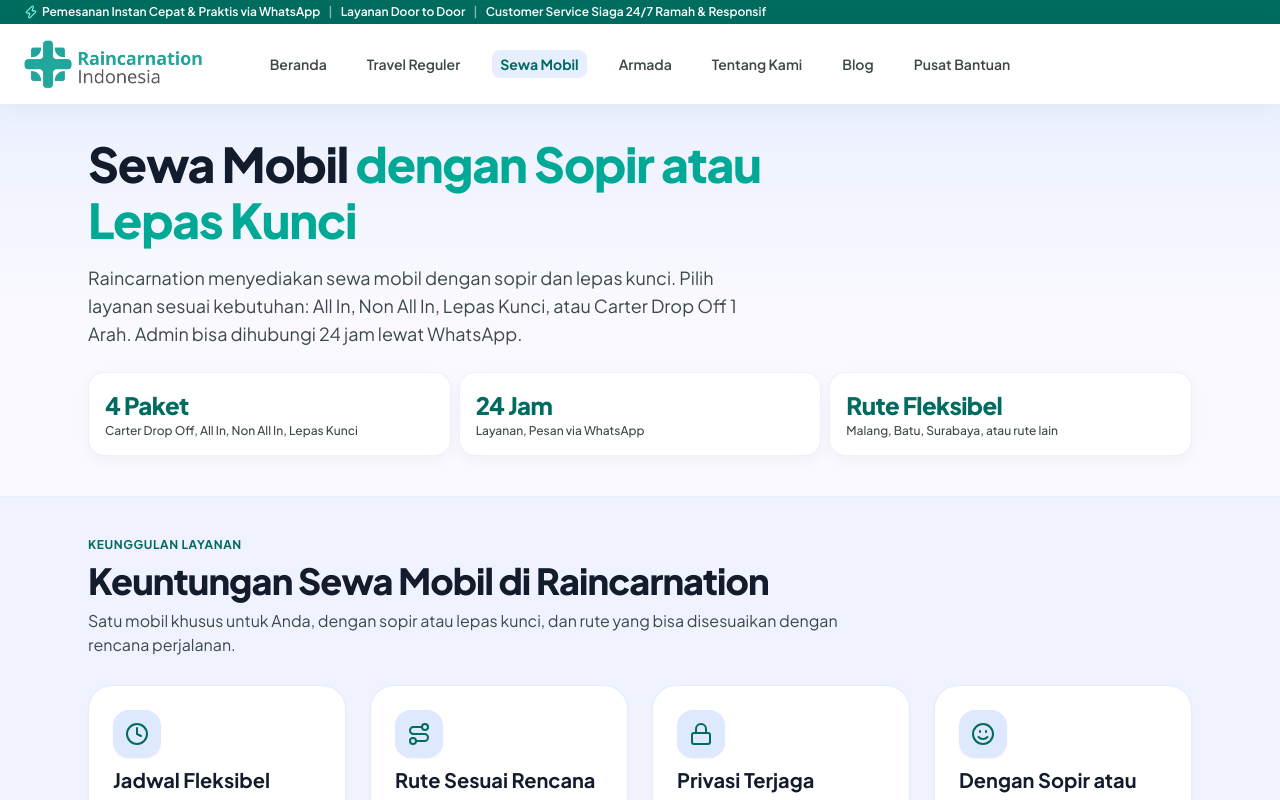
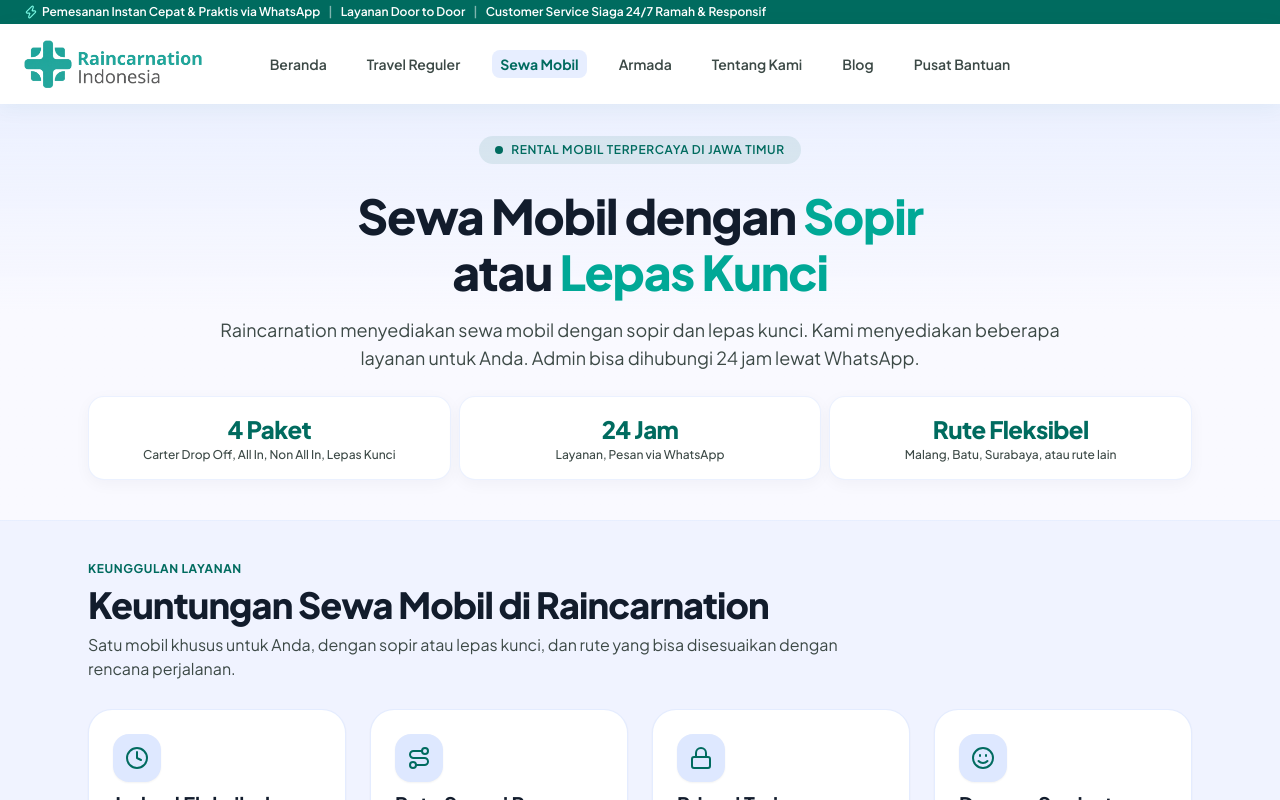
Before and after one commit to athaabiyyu/raincarnation-web, a Next.js app: page /sewa-mobil in a window 1280 px wide. Shown: the top 800 px of the page. Built offline with nearby package versions, Linux system fonts and the light colour scheme; no server answers.

Commit message:
UI Sewa Mobil

```diff
--- a/src/components/sections/SewaMobilCityHero.tsx
+++ b/src/components/sections/SewaMobilCityHero.tsx
@@ -71,9 +71,9 @@ export default function SewaMobilCityHero({
                <div className="mx-auto flex max-w-6xl flex-col items-start sm:items-center gap-space-md sm:gap-space-lg px-gutter pt-space-md text-left sm:text-center">
                     {/* Header Content */}
                     <div className="flex max-w-4xl flex-col items-start sm:items-center gap-space-md w-full">
-                         {/* Badge Pill */}
+                         {/* Eyebrow / Badge Pill */}
                          {badge && (
-                              <div className="inline-flex items-center gap-2 rounded-full bg-primary/10 px-3.5 py-1 font-label-sm text-xs font-semibold uppercase tracking-wider text-primary">
+                              <div className="mb-1 inline-flex items-center gap-2 rounded-full bg-primary/10 px-4 py-1.5 font-label-sm text-xs font-semibold uppercase tracking-wider text-primary sm:mb-2">
                                    <span className="size-2 rounded-full bg-primary" />
                                    <span>{badge}</span>
                               </div>
@@ -91,13 +91,13 @@ export default function SewaMobilCityHero({
                          </h1>
 
                          {/* Deskripsi */}
-                         <p className="max-w-2xl font-body-lg text-body-lg text-on-surface-variant">
+                         <p className="max-w-none font-body-lg text-body-lg text-on-surface-variant">
                               {intro}
                          </p>
 
                          {/* Catatan / Note (jika ada) */}
                          {note && (
-                              <p className="max-w-2xl font-body-md text-body-md text-on-surface-variant">
+                              <p className="max-w-none font-body-md text-body-md text-on-surface-variant">
                                    {note.before}{" "}
                                    <Link
                                         href={note.href}
@@ -123,7 +123,7 @@ export default function SewaMobilCityHero({
                                    </a>
                               )}
 
-                              {/* Tombol Lihat Pilihan Mobil dengan Border Abu-Abu Tipis (border-outline-variant/60 & border-gray-300) */}
+                              {/* Tombol Lihat Pilihan Mobil */}
                               <a
                                    href={fleetAnchorId}
                                    className="w-full sm:w-[270px] whitespace-nowrap inline-flex items-center justify-center gap-2 rounded-2xl border border-outline-variant/60 sm:border-gray-300 bg-surface-container-lowest px-space-md py-3.5 font-label-md text-label-md font-semibold text-on-surface shadow-xs transition-all hover:bg-surface-container-low hover:border-gray-400 active:scale-95"
--- a/src/components/sections/SewaMobilHero.tsx
+++ b/src/components/sections/SewaMobilHero.tsx
@@ -1,4 +1,5 @@
 import Link from "next/link";
+import { ArrowUpRight } from "lucide-react";
 import SewaMobilForm, {
      type FleetOption,
 } from "@/components/sections/SewaMobilForm";
@@ -9,40 +10,53 @@ type SewaMobilHeroProps = {
      whatsapp?: string;
      routes?: RuteCarter[];
      fleet?: FleetOption[];
+     badge?: string;
 };
 
 export default function SewaMobilHero({
      whatsapp,
      routes = [],
      fleet = [],
+     badge = "RENTAL MOBIL TERPERCAYA DI JAWA TIMUR",
 }: SewaMobilHeroProps) {
      const content = sewaMobilHero;
 
      return (
           <section className="relative w-full overflow-hidden border-b border-surface-container-high/30 bg-linear-to-b from-surface-container-high/50 via-surface to-surface pb-space-xl pt-space-md">
-               <div className="mx-auto flex max-w-6xl flex-col gap-space-lg px-gutter pt-space-md">
-                    {/* Judul & Deskripsi */}
-                    <div className="flex max-w-3xl flex-col gap-space-md">
+               <div className="mx-auto flex max-w-6xl flex-col items-start sm:items-center gap-space-lg px-gutter pt-space-md text-left sm:text-center">
+                    {/* Header Content (Eyebrow, Title & Description) */}
+                    <div className="flex max-w-4xl flex-col items-start sm:items-center gap-space-md w-full">
+                         {/* Eyebrow / Badge Pill */}
+                         {badge && (
+                              <div className="mb-1 inline-flex items-center gap-2 rounded-full bg-primary/10 px-4 py-1.5 font-label-sm text-xs font-semibold uppercase tracking-wider text-primary sm:mb-2">
+                                   <span className="size-2 rounded-full bg-primary" />
+                                   <span>{badge}</span>
+                              </div>
+                         )}
+
+                         {/* Title */}
                          <h1 className="font-display text-display font-extrabold tracking-tight text-on-surface">
-                              {content.titleStart}{" "}
-                              <span className="text-primary-container">
-                                   {content.titleHighlight}
-                              </span>
-                              {content.titleEnd}
+                              Sewa Mobil dengan{" "}
+                              <span className="text-primary-container">Sopir</span>{" "}
+                              <br className="hidden sm:inline" />
+                              atau{" "}
+                              <span className="text-primary-container">Lepas Kunci</span>
                          </h1>
 
-                         <p className="max-w-2xl font-body-lg text-body-lg text-on-surface-variant">
+                         {/* Deskripsi */}
+                         <p className="max-w-none font-body-lg text-body-lg text-on-surface-variant">
                               {content.description}
                          </p>
                     </div>
 
                     {/* Stats Card */}
-                    <div className="grid grid-cols-2 gap-space-sm sm:grid-cols-3">
+                    <div className="grid w-full grid-cols-2 gap-space-sm sm:grid-cols-3">
                          {content.stats.map((stat, index) => (
                               <div
                                    key={stat.label}
-                                   className={`flex flex-col rounded-2xl border border-surface-container-high/60 bg-surface-container-lowest p-space-md shadow-[0_4px_16px_rgba(18,28,44,0.04)] ${index === 2 ? "col-span-2 sm:col-span-1" : ""
-                                        }`}
+                                   className={`flex flex-col items-start sm:items-center justify-center rounded-2xl border border-surface-container-high/60 bg-surface-container-lowest p-space-md shadow-[0_4px_16px_rgba(18,28,44,0.04)] ${
+                                        index === 2 ? "col-span-2 sm:col-span-1" : ""
+                                   }`}
                               >
                                    <span className="font-headline-md text-headline-md font-extrabold tracking-tight text-primary">
                                         {stat.value}
@@ -58,7 +72,7 @@ export default function SewaMobilHero({
                     {whatsapp && (
                          <div
                               id="simulasi-carter"
-                              className="flex scroll-mt-32 flex-col gap-space-md pt-space-xs"
+                              className="flex w-full scroll-mt-32 flex-col gap-space-md pt-space-xs text-left"
                          >
                               <SewaMobilForm
                                    routes={routes}
@@ -74,9 +88,16 @@ export default function SewaMobilHero({
                                    <br className="sm:hidden" />
                                    <Link
                                         href={content.regularLink.href}
-                                        className="font-bold text-primary underline underline-offset-4 transition-colors hover:text-primary-container"
+                                        className="inline-flex items-center gap-1 font-bold text-primary transition-colors hover:text-primary-container group"
                                    >
-                                        {content.regularLink.label}
+                                        <span className="underline underline-offset-4">
+                                             {content.regularLink.label}
+                                        </span>
+                                        <ArrowUpRight
+                                             className="size-4 shrink-0 no-underline transition-transform group-hover:-translate-y-0.5 group-hover:translate-x-0.5"
+                                             strokeWidth={2.5}
+                                             aria-hidden="true"
+                                        />
                                    </Link>
                               </p>
                          </div>
--- a/src/constants/sewa-mobil.ts
+++ b/src/constants/sewa-mobil.ts
@@ -8,7 +8,7 @@ export const sewaMobilHero = {
      titleHighlight: "dengan Sopir atau Lepas Kunci",
      titleEnd: "",
      description:
-          "Raincarnation menyediakan sewa mobil dengan sopir dan lepas kunci. Pilih layanan sesuai kebutuhan: All In, Non All In, Lepas Kunci, atau Carter Drop Off 1 Arah. Admin bisa dihubungi 24 jam lewat WhatsApp.",
+          "Raincarnation menyediakan sewa mobil dengan sopir dan lepas kunci. Kami menyediakan beberapa layanan untuk Anda. Admin bisa dihubungi 24 jam lewat WhatsApp.",
      stats: [
           { value: "4 Paket", label: "Carter Drop Off, All In, Non All In, Lepas Kunci" },
           { value: "24 Jam", label: "Layanan, Pesan via WhatsApp" },
@@ -32,9 +32,9 @@ export const sewaMobilHero = {
 
 export const sewaMobilPackages = {
      eyebrow: "Kategori Fleksibel",
-     title: "Pilihan Paket Sewa Mobil dengan Sopir dan Lepas Kunci",
+     title: "Pilihan Paket Sewa Mobil Kami",
      description:
-          "Pilih skema sewa yang paling pas untuk kebutuhanmu, mulai dari perjalanan harian, carter sekali jalan, hingga sewa lepas kunci jangka pendek maupun jangka panjang. Titik sewa kami ada di Malang, Batu, dan Surabaya, dengan rute yang bisa disesuaikan."
+          "Titik sewa kami ada di Malang, Batu, dan Surabaya, dengan rute yang bisa disesuaikan."
 };
 
 export const sewaMobilFleet = {
```
Also changed, not shown: src/components/sections/SewaMobilForm.tsx (+14 -43 lines), src/components/sections/SewaMobilPackages.tsx (+9 -18 lines).
